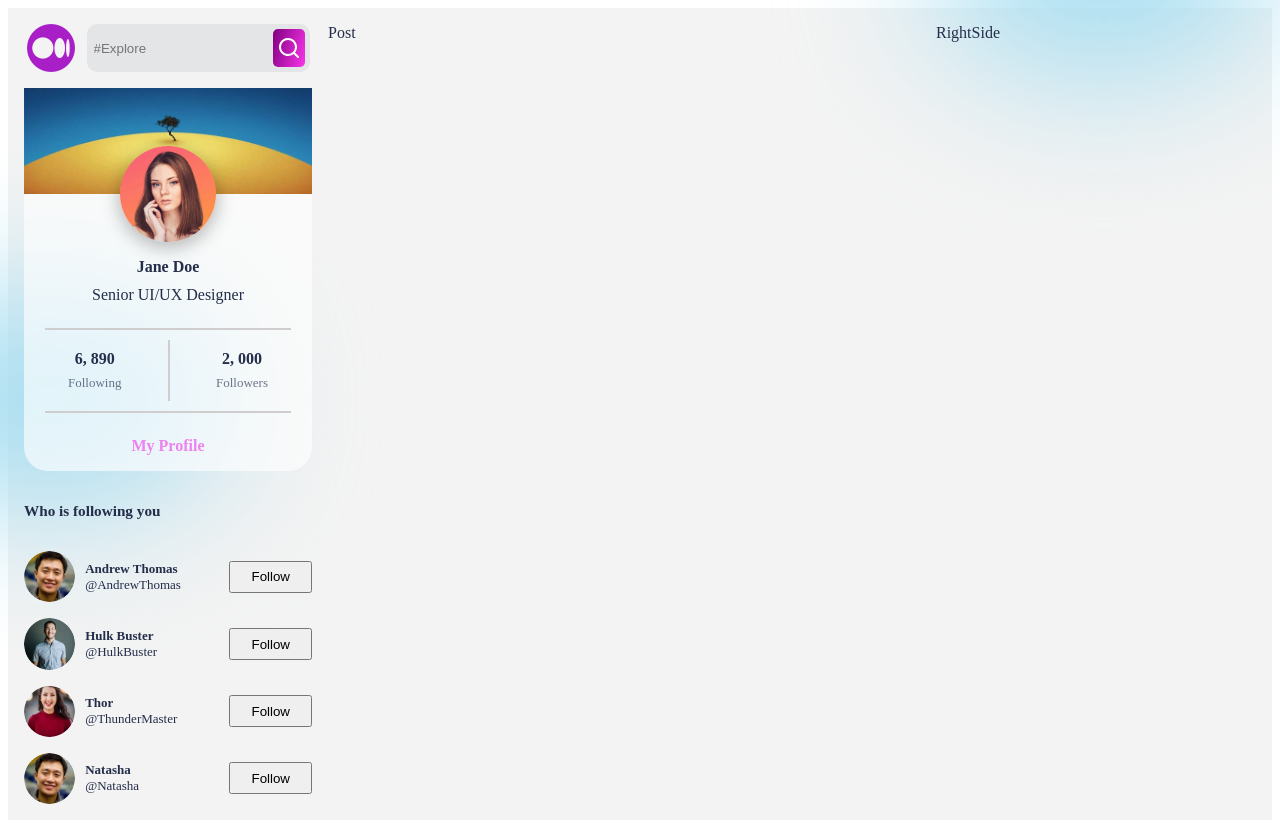
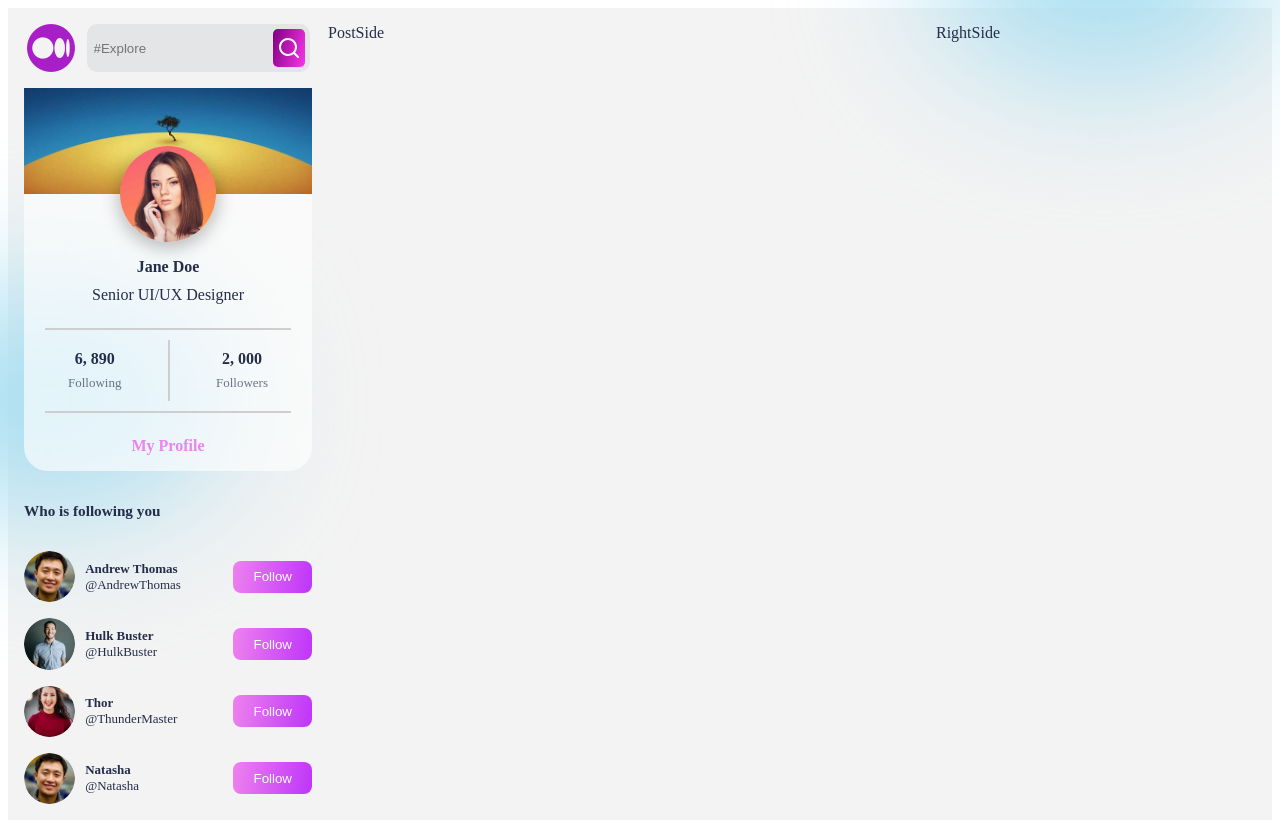
Before and after one commit to Elissa-DI/MERN_SocialMediaApp, a React (Create React App) app: page / in a window 1280 px wide. Built offline with nearby package versions, Linux system fonts and the light colour scheme.

Commit message:
new features

```diff
--- a/src/App.css
+++ b/src/App.css
@@ -6,7 +6,7 @@
   --profileShadow: 0px 4px 17px 2px rgba(0, 0, 0, 0.25);
   --hrColor: #cfcdcd;
   --cardColor: rgba(255, 255, 255, 0.64);
-  --buttonBg: linear-gradient(98.63deg, #f9a225 0%, #f95f35 100%);
+  --buttonBg: linear-gradient(98.63deg, violet 0%, #be35f9 100%);
   --inputColor: rgba(40, 52, 62, 0.07);
   --photo: #4CB256;
   --video: #4A4EB7;
@@ -27,3 +27,19 @@
   background: #a6ddf0;
   filter: blur(72px);
 }
+.button {
+  display: flex;
+  align-items: center;
+  justify-content: center;
+  color: white;
+  border: none;
+  border-radius: 0.5rem;
+  background: var(--buttonBg);
+  transition: all 800ms ease-out;
+}
+.button:hover {
+  cursor: pointer;
+  color: rgb(180, 2, 180);
+  background: transparent;
+  border: 2px solid rgb(180, 2, 180);
+}
--- a/src/components/FollowersCard/FollowersCard.css
+++ b/src/components/FollowersCard/FollowersCard.css
@@ -39,7 +39,6 @@
 
 
 .fc-button{
-    cursor: pointer;
     height: 2rem;
     padding-left: 20px;
     padding-right: 20px;
--- a/src/components/FollowersCard/FollowersCard.jsx
+++ b/src/components/FollowersCard/FollowersCard.jsx
@@ -22,7 +22,7 @@ const FollowersCard = () => {
                                 <span>@{follower.username}</span>
                             </div>
                         </div>
-                        <button className='fc-button'>
+                        <button className='button fc-button'>
                             Follow
                         </button>
                     </div>
--- /dev/null
+++ b/src/components/PostSide/PostSide.css
@@ -0,0 +1,7 @@
+.PostSide{
+    display: flex;
+    flex-direction: column;
+    gap: 1rem;
+    height: 100vh;
+    overflow: auto;
+}
--- /dev/null
+++ b/src/components/PostSide/PostSide.jsx
@@ -0,0 +1,10 @@
+import React from 'react'
+import './PostSide.css'
+
+const PostSide = () => {
+  return (
+    <div>PostSide</div>
+  )
+}
+
+export default PostSide
--- a/src/pages/home/Home.jsx
+++ b/src/pages/home/Home.jsx
@@ -1,12 +1,13 @@
 import React from 'react'
 import './Home.css'
 import ProfileSide from '../../components/profileSide/ProfileSide'
+import PostSide from '../../components/PostSide/PostSide'
 
 const Home = () => {
   return (
     <div className="Home">
         <ProfileSide />
-        <div className="postSide">Post</div>
+        <PostSide />
         <div className="rightSide">RightSide</div>
     </div>
   )
```
